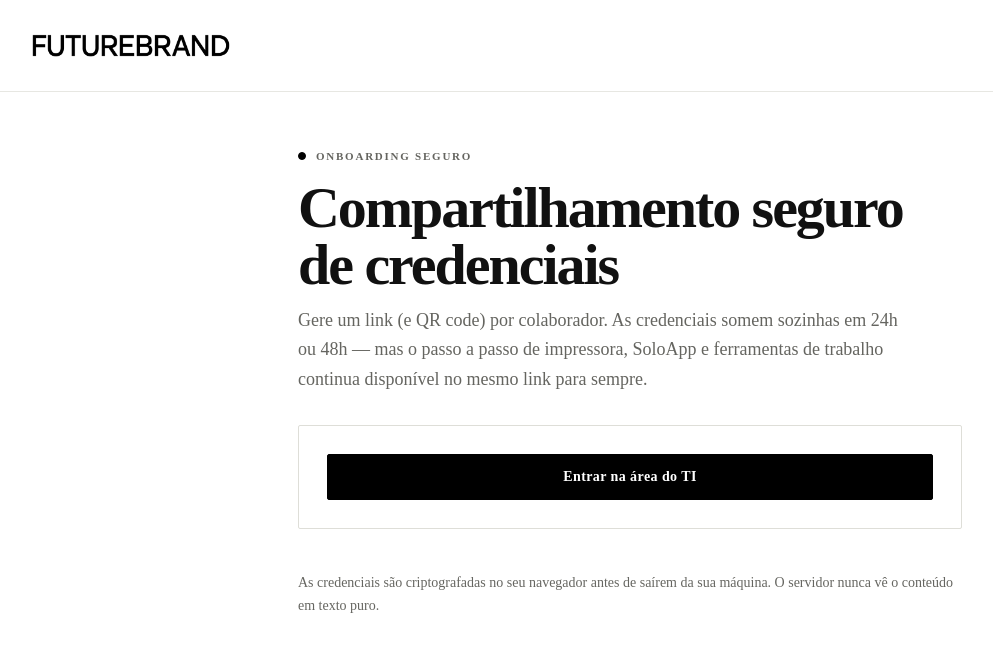
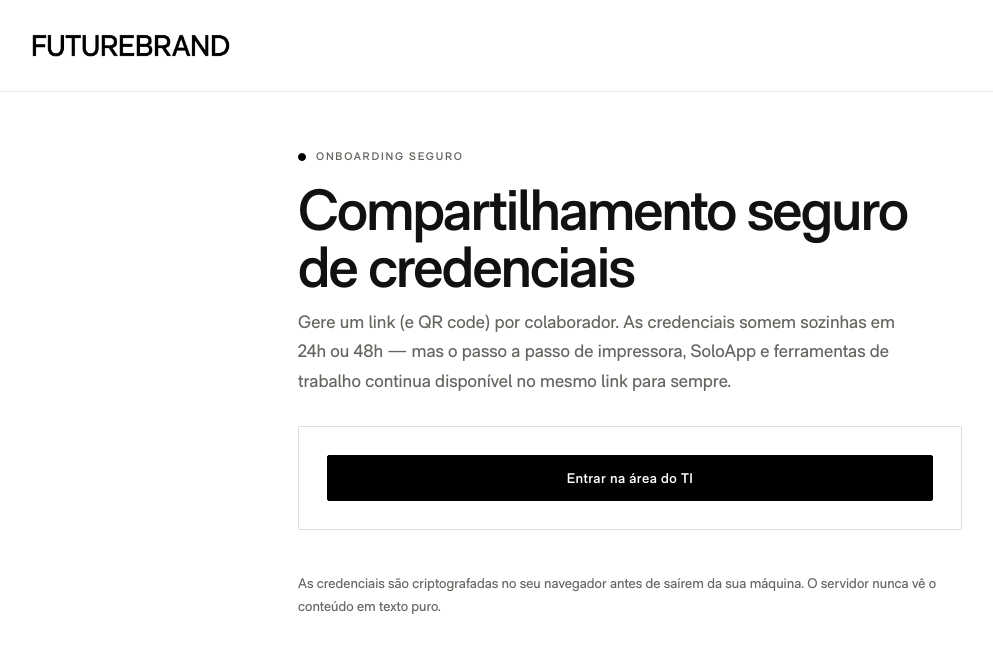
Before and after one commit to GabrielRavaliaLopes/Onboarding-FutureBrand, a Next.js app: page / in a window 1280 px wide. Shown: the top 652 px of the page, without its empty margins (10-1003 px from the left). Built offline with nearby package versions, Linux system fonts and the light colour scheme.

Commit message:
Corrige aplicação da fonte MW Sans

```diff
--- a/app/globals.css
+++ b/app/globals.css
@@ -11,7 +11,7 @@
   --accent-ink: #fff;
   --warn: #8a6715;
   --danger: #b83232;
-  --font-brand: var(--font-mw-sans), Arial, sans-serif;
+  --font-brand: var(--font-mw-sans);
   --radius: 2px;
 }
 
--- a/app/layout.tsx
+++ b/app/layout.tsx
@@ -23,8 +23,8 @@
 
 export default function RootLayout({ children }: { children: React.ReactNode }) {
   return (
-    <html lang="pt-BR">
-      <body className={mwSans.variable}>
+    <html lang="pt-BR" className={mwSans.variable}>
+      <body>
         <header className="brand-header">
           <Image
             className="brand-logo"
```
